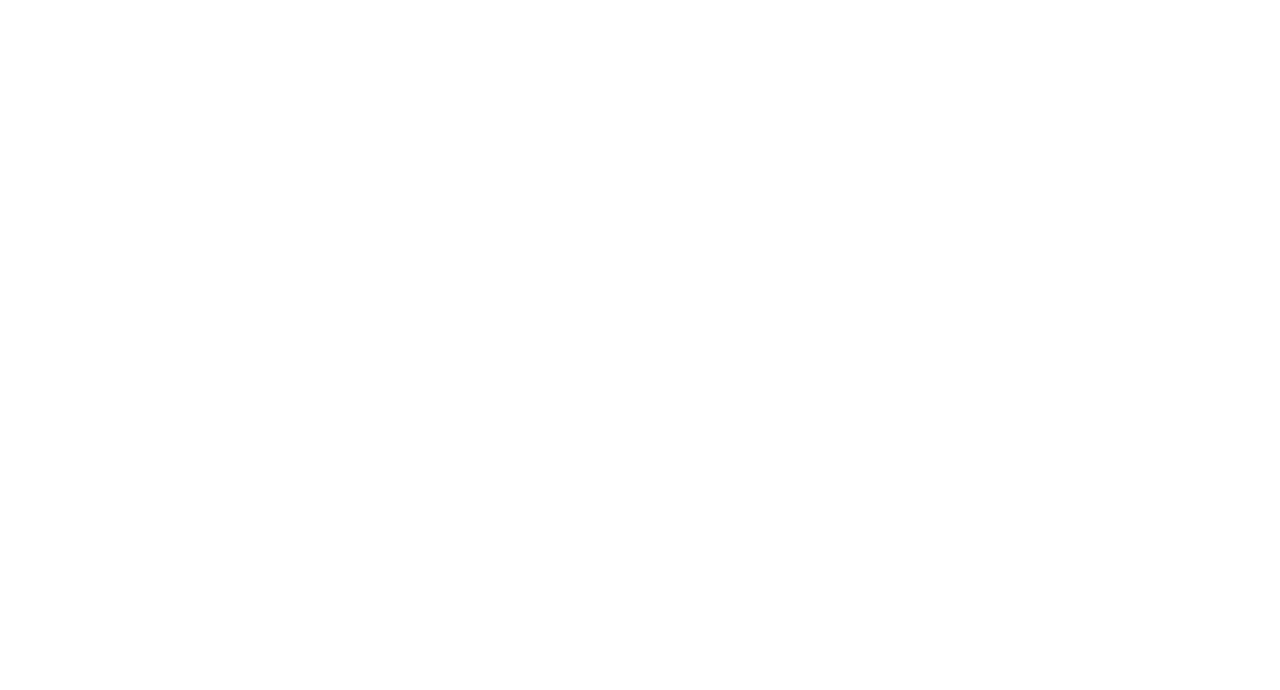
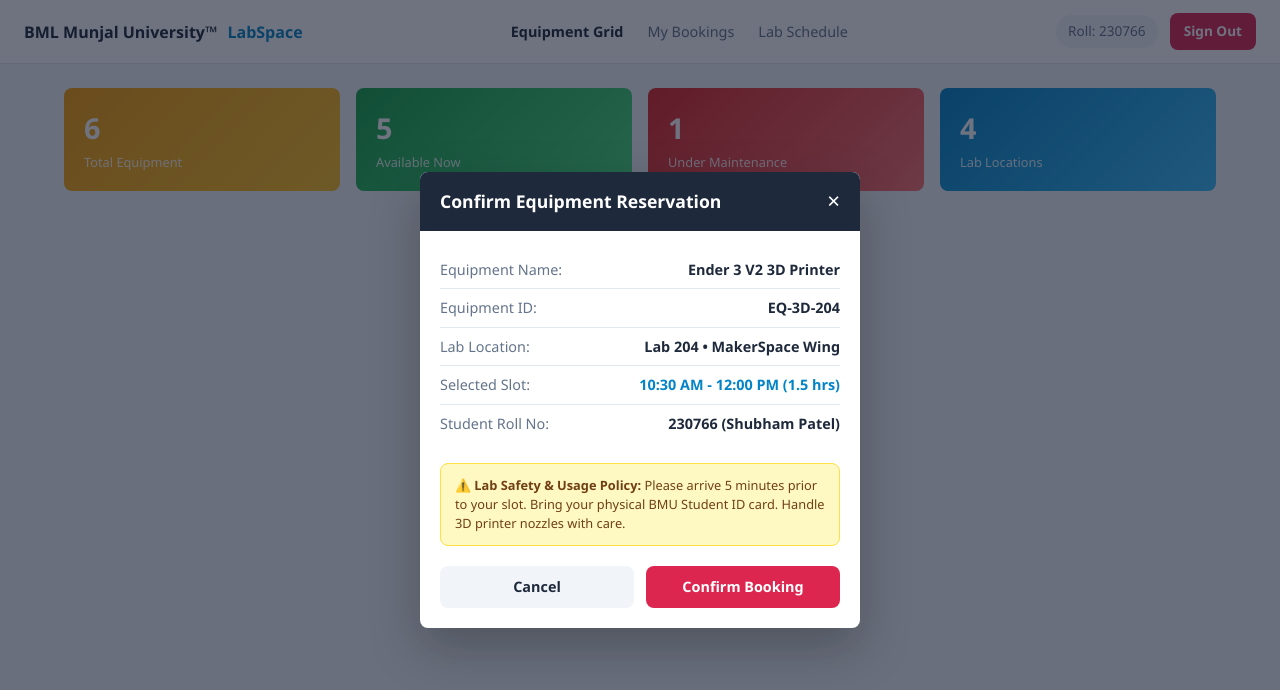
Before and after one commit to ShubhamPate-L/labspace, a plain HTML site: page booking.html in a window 1280 px wide. Drawn offline with Linux system fonts and the light colour scheme.

Commit message:
Basic One Book Equipment Modal Page Created

```diff
--- a/booking.html
+++ b/booking.html
@@ -0,0 +1,84 @@
+<!DOCTYPE html>
+<html lang="en">
+<head>
+  <meta charset="UTF-8">
+  <meta name="viewport" content="width=device-width, initial-scale=1.0">
+  <title>BMU LabSpace | Confirm Booking</title>
+  <link rel="stylesheet" href="css/style.css">
+  <link rel="stylesheet" href="css/catalog.css">
+  <link rel="stylesheet" href="css/modal.css">
+</head>
+<body>
+
+  <!-- Dimmed background (same header as catalog, for context) -->
+  <header class="site-header">
+    <div class="header-left">
+      <span class="header-brand">BML Munjal University™</span>
+      <span class="header-app">LabSpace</span>
+    </div>
+    <nav class="header-nav" aria-label="Main navigation">
+      <a href="catalog.html" class="nav-link active">Equipment Grid</a>
+      <a href="#" class="nav-link">My Bookings</a>
+      <a href="#" class="nav-link">Lab Schedule</a>
+    </nav>
+    <div class="header-right">
+      <span class="roll-badge">Roll: 230766</span>
+      <a href="index.html" class="btn-signout">Sign Out</a>
+    </div>
+  </header>
+
+  <main class="catalog-page">
+    <div class="stats-banner">
+      <div class="stat-box stat-yellow"><span class="stat-number">6</span><span class="stat-label">Total Equipment</span></div>
+      <div class="stat-box stat-green"><span class="stat-number">5</span><span class="stat-label">Available Now</span></div>
+      <div class="stat-box stat-red"><span class="stat-number">1</span><span class="stat-label">Under Maintenance</span></div>
+      <div class="stat-box stat-blue"><span class="stat-number">4</span><span class="stat-label">Lab Locations</span></div>
+    </div>
+  </main>
+
+  <!-- Modal Overlay -->
+  <div class="modal-overlay">
+    <div class="modal-box" role="dialog" aria-modal="true" aria-labelledby="modal-title">
+
+      <div class="modal-header">
+        <h2 id="modal-title">Confirm Equipment Reservation</h2>
+        <a href="catalog.html" class="modal-close" aria-label="Close dialog">&times;</a>
+      </div>
+
+      <div class="modal-body">
+        <div class="detail-row">
+          <span class="detail-label">Equipment Name:</span>
+          <span class="detail-value">Ender 3 V2 3D Printer</span>
+        </div>
+        <div class="detail-row">
+          <span class="detail-label">Equipment ID:</span>
+          <span class="detail-value">EQ-3D-204</span>
+        </div>
+        <div class="detail-row">
+          <span class="detail-label">Lab Location:</span>
+          <span class="detail-value">Lab 204 &bull; MakerSpace Wing</span>
+        </div>
+        <div class="detail-row">
+          <span class="detail-label">Selected Slot:</span>
+          <span class="detail-value highlight">10:30 AM - 12:00 PM (1.5 hrs)</span>
+        </div>
+        <div class="detail-row">
+          <span class="detail-label">Student Roll No:</span>
+          <span class="detail-value">230766 (Shubham Patel)</span>
+        </div>
+      </div>
+
+      <div class="modal-notice">
+        <strong>⚠️ Lab Safety & Usage Policy:</strong> Please arrive 5 minutes prior to your slot. Bring your physical BMU Student ID card. Handle 3D printer nozzles with care.
+      </div>
+
+      <div class="modal-actions">
+        <a href="catalog.html" class="btn-cancel">Cancel</a>
+        <a href="catalog.html" class="btn-confirm">Confirm Booking</a>
+      </div>
+
+    </div>
+  </div>
+
+</body>
+</html>
--- a/css/catalog.css
+++ b/css/catalog.css
@@ -192,6 +192,9 @@
   border-radius: var(--radius);
   font-weight: 600;
   cursor: pointer;
+  display: block;
+  text-align: center;
+  text-decoration: none;
 }
 
 .btn-book:hover {
--- a/css/modal.css
+++ b/css/modal.css
@@ -0,0 +1,135 @@
+/* ---- Overlay ---- */
+.modal-overlay {
+  position: fixed;
+  inset: 0;
+  background: rgba(15, 23, 42, 0.6);
+  display: flex;
+  align-items: center;
+  justify-content: center;
+  padding: 20px;
+  z-index: 200;
+}
+
+/* ---- Modal Box ---- */
+.modal-box {
+  background: white;
+  width: 100%;
+  max-width: 440px;
+  border-radius: var(--radius);
+  overflow: hidden;
+  box-shadow: 0 20px 50px rgba(0, 0, 0, 0.25);
+  animation: popIn 0.3s ease;
+}
+
+@keyframes popIn {
+  from {
+    opacity: 0;
+    transform: scale(0.95) translateY(10px);
+  }
+  to {
+    opacity: 1;
+    transform: scale(1) translateY(0);
+  }
+}
+
+/* ---- Header ---- */
+.modal-header {
+  background: var(--color-text);
+  color: white;
+  padding: 16px 20px;
+  display: flex;
+  justify-content: space-between;
+  align-items: center;
+}
+
+.modal-header h2 {
+  font-size: 1.1rem;
+}
+
+.modal-close {
+  color: white;
+  text-decoration: none;
+  font-size: 1.4rem;
+  line-height: 1;
+}
+
+.modal-close:hover {
+  opacity: 0.7;
+}
+
+/* ---- Body ---- */
+.modal-body {
+  padding: 20px;
+}
+
+.detail-row {
+  display: flex;
+  justify-content: space-between;
+  padding: 8px 0;
+  border-bottom: 1px solid var(--color-border);
+  font-size: 0.9rem;
+}
+
+.detail-row:last-child {
+  border-bottom: none;
+}
+
+.detail-label {
+  color: var(--color-muted);
+}
+
+.detail-value {
+  font-weight: 600;
+  text-align: right;
+}
+
+.detail-value.highlight {
+  color: var(--color-primary);
+}
+
+/* ---- Notice ---- */
+.modal-notice {
+  margin: 0 20px 20px;
+  padding: 12px 14px;
+  background: #fef9c3;
+  border: 1px solid #fde047;
+  border-radius: var(--radius);
+  font-size: 0.8rem;
+  color: #713f12;
+}
+
+/* ---- Actions ---- */
+.modal-actions {
+  display: flex;
+  gap: 12px;
+  padding: 0 20px 20px;
+}
+
+.btn-cancel,
+.btn-confirm {
+  flex: 1;
+  text-align: center;
+  padding: 10px;
+  border-radius: var(--radius);
+  text-decoration: none;
+  font-weight: 600;
+  font-size: 0.9rem;
+}
+
+.btn-cancel {
+  background: var(--color-bg);
+  color: var(--color-text);
+}
+
+.btn-cancel:hover {
+  background: var(--color-border);
+}
+
+.btn-confirm {
+  background: var(--color-accent);
+  color: white;
+}
+
+.btn-confirm:hover {
+  background: #b91c3c;
+}
```
Also changed, not shown: catalog.html (+5 -5 lines).
